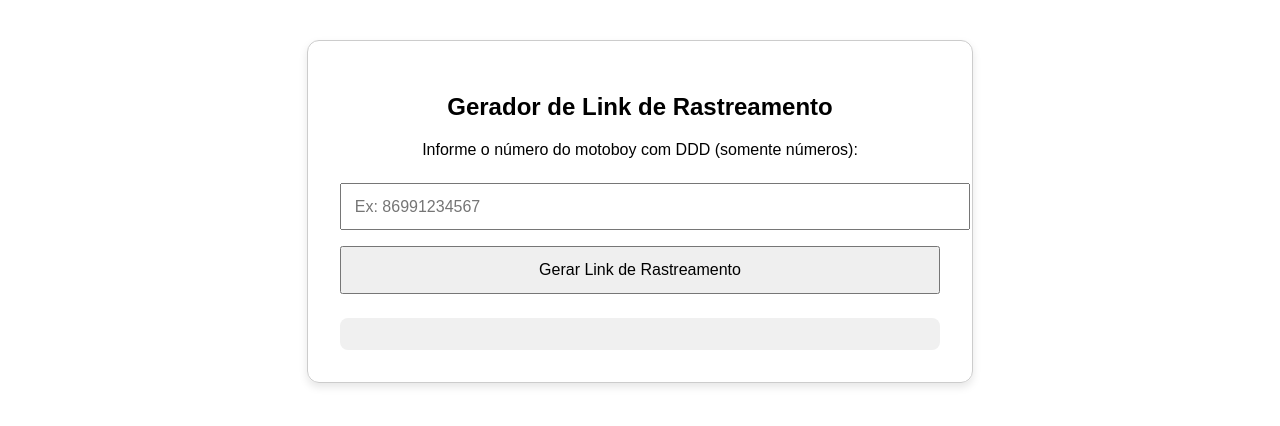
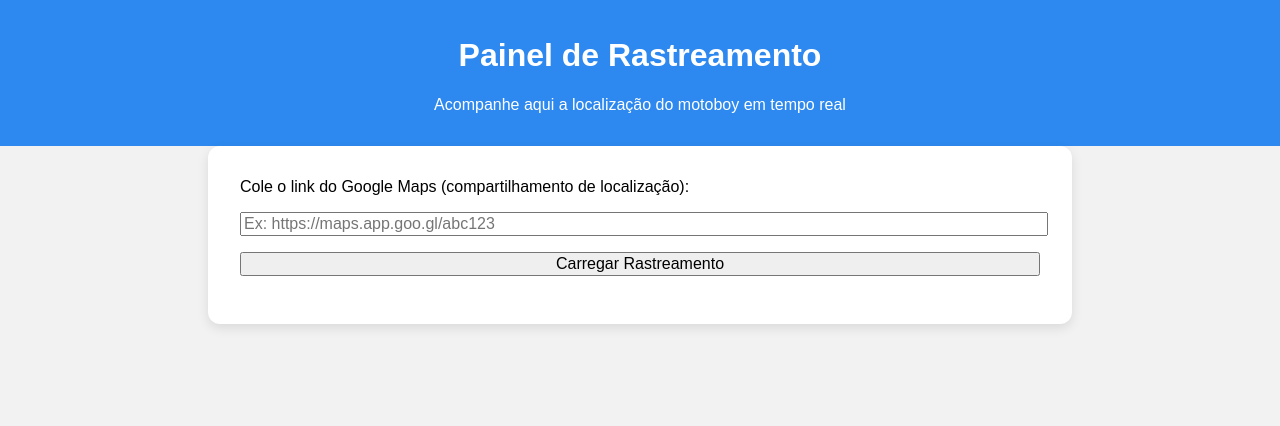
Before and after one commit to ruidegran/rastreamento, a plain HTML site: page index.html in a window 1280 px wide. Drawn offline with Linux system fonts and the light colour scheme.

Commit message:
Update index.html

```diff
--- a/index.html
+++ b/index.html
@@ -3,59 +3,78 @@
 <head>
   <meta charset="UTF-8">
   <meta name="viewport" content="width=device-width, initial-scale=1.0">
-  <title>Rastreamento de Entrega</title>
+  <title>Painel de Rastreamento de Entregas</title>
   <style>
     body {
       font-family: Arial, sans-serif;
+      margin: 0;
+      padding: 0;
+      background-color: #f2f2f2;
+    }
+    header {
+      background-color: #2d89ef;
+      color: white;
+      padding: 1rem;
       text-align: center;
+    }
+    main {
       padding: 2rem;
+      max-width: 800px;
+      margin: auto;
+      background: white;
+      border-radius: 12px;
+      box-shadow: 0 4px 12px rgba(0,0,0,0.1);
     }
-    .card {
-      max-width: 600px;
-      margin: 0 auto;
-      padding: 2rem;
-      border: 1px solid #ccc;
-      border-radius: 12px;
-      box-shadow: 0 4px 8px rgba(0,0,0,0.1);
-    }
-    input, button {
-      padding: 0.8rem;
-      margin: 0.5rem 0;
+    label, input, button {
+      display: block;
       width: 100%;
+      margin-bottom: 1rem;
       font-size: 1rem;
     }
-    #linkGerado {
+    iframe {
+      width: 100%;
+      height: 400px;
+      border: 0;
+      border-radius: 8px;
       margin-top: 1rem;
+    }
+    .status {
+      background-color: #e0ffe0;
       padding: 1rem;
-      background-color: #f0f0f0;
       border-radius: 8px;
-      word-break: break-word;
+      margin-top: 1rem;
+      font-weight: bold;
+      color: #2e7d32;
     }
   </style>
 </head>
 <body>
-  <div class="card">
-    <h2>Gerador de Link de Rastreamento</h2>
-    <p>Informe o número do motoboy com DDD (somente números):</p>
-    <input type="text" id="numeroMotoboy" placeholder="Ex: 86991234567">
-    <button onclick="gerarLink()">Gerar Link de Rastreamento</button>
+  <header>
+    <h1>Painel de Rastreamento</h1>
+    <p>Acompanhe aqui a localização do motoboy em tempo real</p>
+  </header>
+  <main>
+    <label for="link">Cole o link do Google Maps (compartilhamento de localização):</label>
+    <input type="text" id="link" placeholder="Ex: https://maps.app.goo.gl/abc123">
+    <button onclick="mostrarMapa()">Carregar Rastreamento</button>
 
-    <div id="linkGerado"></div>
-  </div>
+    <div id="status" class="status" style="display: none;">
+      Motoboy em rota de entrega! Rastreamento iniciado.
+    </div>
+
+    <iframe id="mapa" style="display:none;"></iframe>
+  </main>
 
   <script>
-    function gerarLink() {
-      const numero = document.getElementById('numeroMotoboy').value;
-      if (!/^\d{10,11}$/.test(numero)) {
-        alert('Número inválido. Digite apenas os números com DDD.');
+    function mostrarMapa() {
+      const link = document.getElementById('link').value.trim();
+      if (!link.startsWith('http')) {
+        alert('Por favor, insira um link válido do Google Maps.');
         return;
       }
-      const link = `https://wa.me/55${numero}?text=Por+favor%2C+compartilhe+sua+localiza%C3%A7%C3%A3o+em+tempo+real+com+este+contato+via+Google+Maps+ou+WhatsApp.`;
-      document.getElementById('linkGerado').innerHTML = `
-        <p><strong>Link para enviar ao motoboy:</strong></p>
-        <a href="${link}" target="_blank">${link}</a>
-        <p>Depois que ele compartilhar a localização com você, envie o link para o cliente.</p>
-      `;
+      document.getElementById('mapa').src = link;
+      document.getElementById('mapa').style.display = 'block';
+      document.getElementById('status').style.display = 'block';
     }
   </script>
 </body>
```
